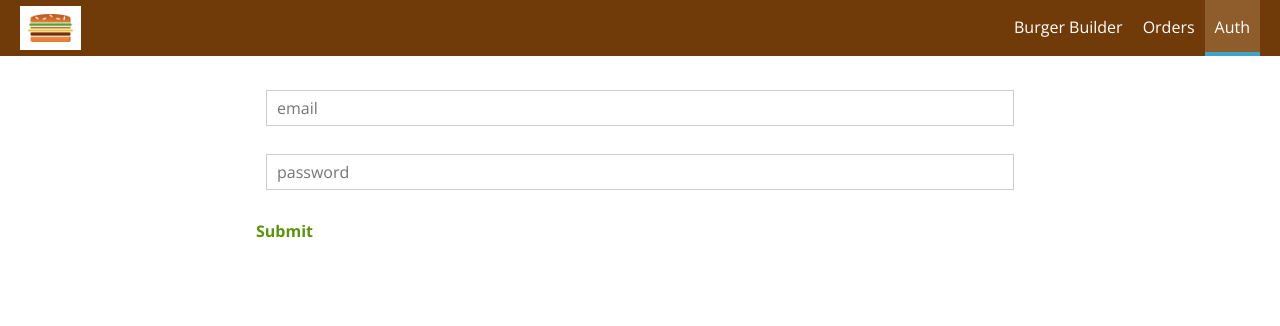
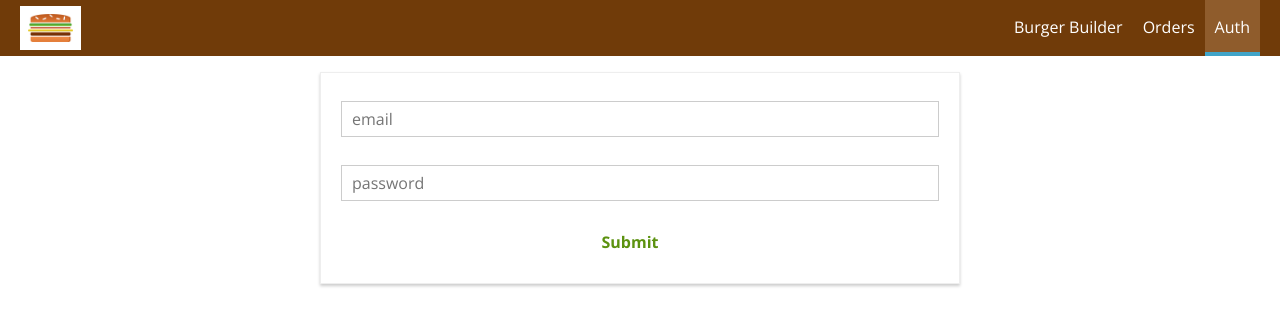
Before and after one commit to impromp02/burger-maker, a React app: page /auth in a window 1280 px wide. Shown: the top 326 px of the page. Built offline with nearby package versions, Linux system fonts and the light colour scheme.

Commit message:
auth conttainer css add

```diff
--- /dev/null
+++ b/src/containers/Auth/Auth.css
@@ -0,0 +1,15 @@
+.Auth {
+  margin: 20px auto;
+  width: 80%;
+  text-align: center;
+  box-shadow: 0 2px 3px #ccc;
+  border: 1px solid #eee;
+  padding: 10px;
+  box-sizing: border-box;
+}
+
+@media (min-width: 600px) {
+  .Auth {
+    width: 50%;
+  }
+}
--- a/src/containers/Auth/Auth.js
+++ b/src/containers/Auth/Auth.js
@@ -2,6 +2,7 @@
 import Spinner from '../../components/UI/Spinnner/Spinner';
 import Input from '../../components/UI/Input/Input';
 import Button from '../../components/UI/Button/Button';
+import classes from './Auth.css';
 
 class Auth extends Component {
   state = {
@@ -21,15 +22,14 @@
   };
 
   inputChangeHandler = (event, id) => {
-    const newInputValue = {
+    const newAuthInputs = {
+      ...this.state.authInputs,
+      [id]: {
         ...this.state.authInputs[id],
         value: event.target.value
+      }
     };
-    const newAuthInpts = {
-      ...this.state.authInputs,
-      [id]: newInputValue
-    };
-    this.setState({authInputs: newAuthInpts});
+    this.setState({authInputs: newAuthInputs});
   }
 
   formSubmitHandler = () => {
@@ -60,7 +60,7 @@
     }
 
     return (
-      <div style={{width: '60%', margin: 'auto'}}>
+      <div className={classes.Auth}>
         {formInputs}
       </div>
     );
```
